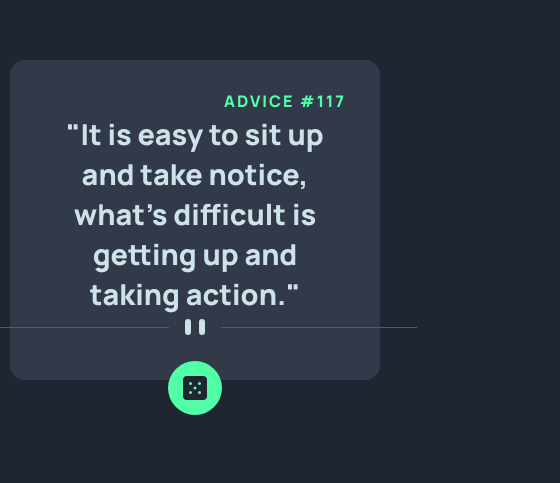
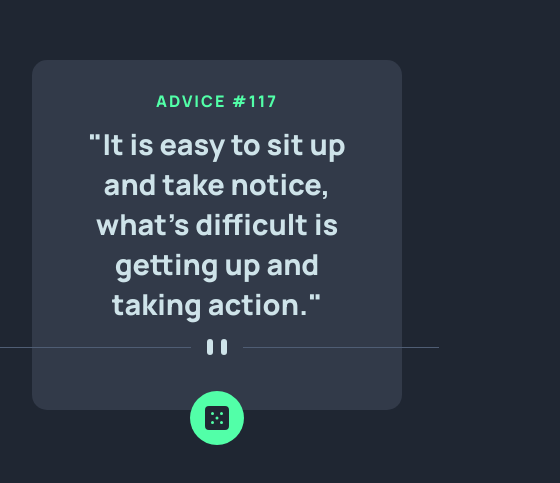
Before and after one commit to nico-dev-it/advice-generator, a React (Create React App) app: page / in a window 390 px wide. Shown: the part 109-592 px from the top of the page, 560 px wide, since content can reach past the window. Built offline with nearby package versions, Linux system fonts and the light colour scheme.

Commit message:
mobile sizing

```diff
--- a/src/components/advice.js
+++ b/src/components/advice.js
@@ -14,8 +14,10 @@ const StyledCard = styled.div`
     flex-direction: column;
     justify-content: space-evenly;
     align-items: center;
-    @media (max-width: 560px) {
+    @media (max-width: 670px) {
     width: 370px;
+    height: 350px;
+    margin-left: 2em;
   }
     `
 const AdviceIdBlock = styled.div`
@@ -26,6 +28,9 @@ const AdviceIdBlock = styled.div`
     position: absolute;
     top: 30px;
     width: 550px;
+    @media (max-width: 670px) {
+    width: 370px;
+  }
 `
 
 const AdviceSlip = styled.div`
--- a/src/index.css
+++ b/src/index.css
@@ -6,3 +6,10 @@ body {
   justify-content: center;
   background-color: #1F2632FF;
 }
+
+@media screen and (max-width:670px){
+  #root {
+    width: 100vw;
+  }
+
+}
```
